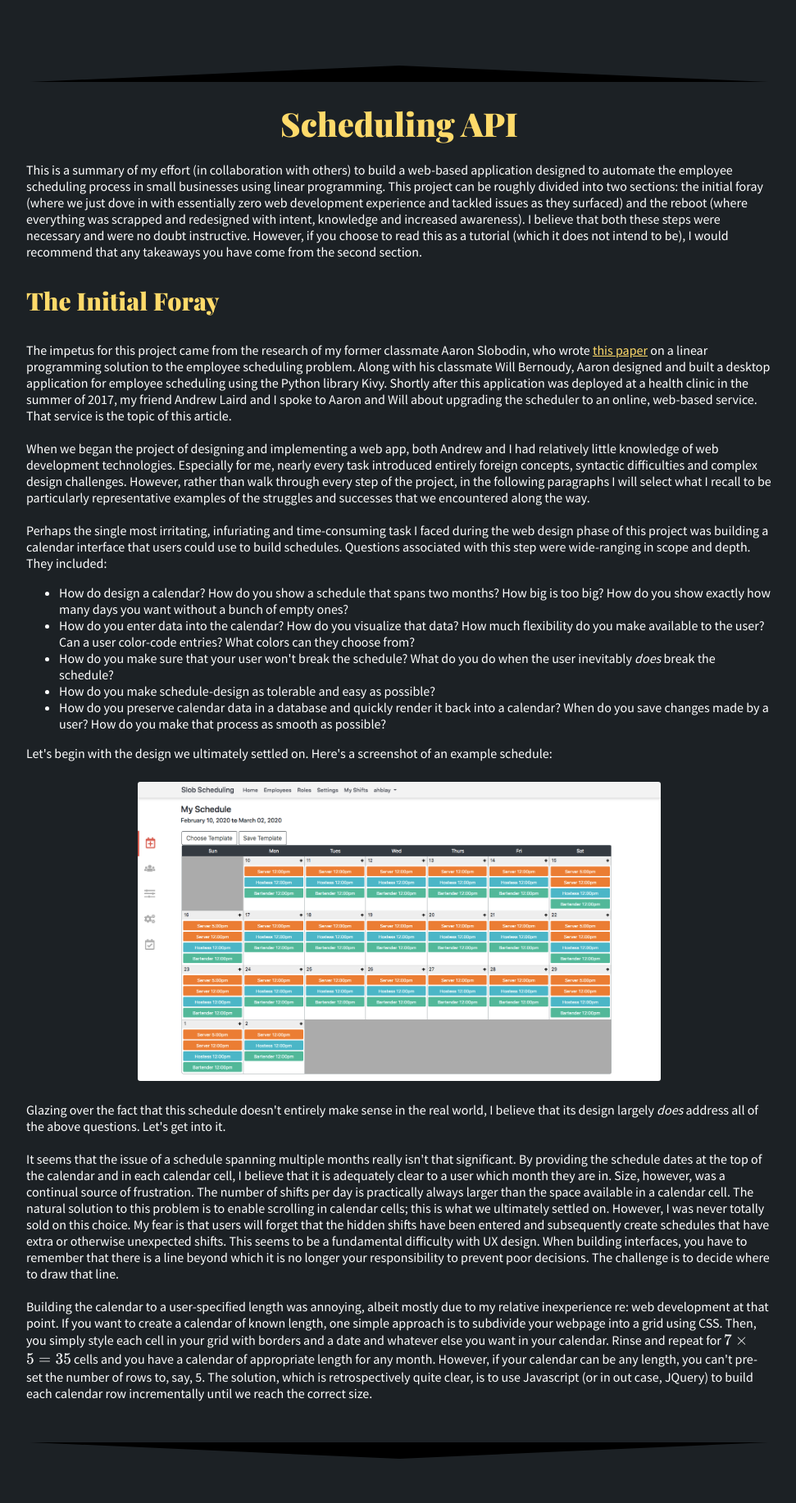
After one commit to ahblay/website, a Flask app: template templates/p1.html in a window 1280 px wide. The commit adds this page. Shown: the whole page at 82% size, without its empty margins (153-1124 px from the left). Run offline with Flask 2, Linux system fonts and the light colour scheme; the template is opened without the code that fills it, so the values that code supplies are empty; some libraries are stand-ins or nearby versions.

Commit message:
Adds p1.html and associated files. Adds modal display for large images. Adds beginning of article about scheduling API.

```diff
--- a/build/index.html
+++ b/build/index.html
@@ -70,9 +70,12 @@
       </div>
     </div>
 
-    <div class="title-sm yellow">Jupyter Projects</div>
+    <div class="title-sm yellow">Projects</div>
 
     <div class="projects">
+      <div id="p1" class="project border-yellow">
+        <div class="p-title">Housing</div>
+      </div>
       <div id="j1" class="project border-yellow">
         <div class="p-title">Housing</div>
       </div>
--- a/freeze.py
+++ b/freeze.py
@@ -16,6 +16,7 @@ def projects():
     yield {'page_name': 't1'}
     yield {'page_name': 't2'}
     yield {'page_name': 't3'}
+    yield {'page_name': 'p1'}
 
 if __name__ == '__main__':
     freezer.freeze()
--- /dev/null
+++ b/static/modal.js
@@ -0,0 +1,18 @@
+// Get the modal
+var modal = document.getElementById("schedule-modal");
+
+// Get the image and insert it inside the modal - use its "alt" text as a caption
+var img = document.getElementById("schedule-calendar");
+var modalImg = document.getElementById("modal-content");
+img.onclick = function(){
+  modal.style.display = "block";
+  modalImg.src = this.src;
+}
+
+// Get the <span> element that closes the modal
+var span = document.getElementsByClassName("close")[0];
+
+// When the user clicks on <span> (x), close the modal
+span.onclick = function() {
+  modal.style.display = "none";
+}
--- a/static/project_base.css
+++ b/static/project_base.css
@@ -48,6 +48,53 @@ main {
     margin: 25px auto 20px auto;
 }
 
+.photo {
+    display: block;
+    width: 70%;
+    height: auto;
+    margin: 25px auto 25px auto;
+    border-radius: 3px;
+    cursor: pointer;
+}
+
+.modal {
+  display: none;
+  position: fixed;
+  z-index: 1;
+  padding-top: 50px;
+  left: 0;
+  top: 0;
+  width: 100%;
+  height: 100%;
+  overflow: auto;
+  background-color: rgb(0,0,0);
+  background-color: rgba(0,0,0,0.9);
+}
+
+.modal-content {
+  margin: auto;
+  display: block;
+  width: 100%;
+  max-width: 1200px;
+  border-radius: 3px;
+}
+
+.close {
+  position: absolute;
+  top: 15px;
+  right: 35px;
+  color: #f1f1f1;
+  font-size: 40px;
+  font-weight: bold;
+}
+
+.close:hover,
+.close:focus {
+  color: #bbb;
+  text-decoration: none;
+  cursor: pointer;
+}
+
 table {
     margin: 25px auto 45px auto;
     border-collapse: collapse;
--- /dev/null
+++ b/templates/p1.html
@@ -0,0 +1,96 @@
+{% extends "project_base.html" %}
+
+{% block data %}
+{% endblock %}
+
+{% block title %}
+Scheduling API
+{% endblock %}
+
+{% block stylesheets %}
+<link rel="stylesheet" type="text/css" href="https://cdnjs.cloudflare.com/ajax/libs/KaTeX/0.10.2/katex.min.css">
+{% endblock %}
+
+{% block ptitle %}Scheduling API{% endblock %}
+
+{% block content %}
+<div class="desc">
+  This is a summary of my effort (in collaboration with others) to build a web-based application designed to automate
+  the employee scheduling process in small businesses using linear programming. This project can be roughly divided into
+  two sections: the initial foray (where we just dove in with essentially zero web development experience and tackled
+  issues as they surfaced) and the reboot (where everything was scrapped and redesigned with intent, knowledge and
+  increased awareness). I believe that both these steps were necessary and were no doubt instructive. However, if you
+  choose to read this as a tutorial (which it does not intend to be), I would recommend that any takeaways you have come
+  from the second section.
+  <div class="title-sm yellow">The Initial Foray</div>
+  The impetus for this project came from the research of my former classmate Aaron Slobodin, who wrote
+  <a class="normal-link" href="https://www.math.uvic.ca/~aslobodin/scheduling.pdf">this paper</a> on a linear
+  programming solution to the employee scheduling problem. Along with his classmate Will Bernoudy, Aaron designed and
+  built a desktop application for employee scheduling using the Python library Kivy. Shortly after this application was
+  deployed at a health clinic in the summer of 2017, my friend Andrew Laird and I spoke to Aaron and Will about
+  upgrading the scheduler to an online, web-based service. That service is the topic of this article.
+  <br><br>
+  When we began the project of designing and implementing a web app, both Andrew and I had relatively little knowledge
+  of web development technologies. Especially for me, nearly every task introduced entirely foreign concepts, syntactic
+  difficulties and complex design challenges. However, rather than walk through every step of the project, in the
+  following paragraphs I will select what I recall to be particularly representative examples of the struggles and
+  successes that we encountered along the way.
+  <br><br>
+  Perhaps the single most irritating, infuriating and time-consuming task I faced during the web design phase of this
+  project was building a calendar interface that users could use to build schedules. Questions associated with this step
+  were wide-ranging in scope and depth. They included:
+  <ul>
+    <li>
+      How do design a calendar? How do you show a schedule that spans two months? How big is too big? How do you show
+      exactly how many days you want without a bunch of empty ones?
+    </li>
+    <li>
+      How do you enter data into the calendar? How do you visualize that data? How much flexibility do you make
+      available to the user? Can a user color-code entries? What colors can they choose from?
+    </li>
+    <li>
+      How do you make sure that your user won't break the schedule? What do you do when the user inevitably <i>does</i>
+      break the schedule?
+    </li>
+    <li>
+      How do you make schedule-design as tolerable and easy as possible?
+    </li>
+    <li>
+      How do you preserve calendar data in a database and quickly render it back into a calendar? When do you save
+      changes made by a user? How do you make that process as smooth as possible?
+    </li>
+  </ul>
+  Let's begin with the design we ultimately settled on. Here's a screenshot of an example schedule:
+  <img id="schedule-calendar" class="photo" src="../static/schedule_calendar.png">
+  <div id="schedule-modal" class="modal">
+    <span class="close">&times;</span>
+    <img class="modal-content" id="modal-content">
+  </div>
+  Glazing over the fact that this schedule doesn't entirely make sense in the real world, I believe that its design
+  largely <i>does</i> address all of the above questions. Let's get into it.
+  <br><br>
+  It seems that the issue of a schedule spanning multiple months really isn't that significant. By providing the schedule
+  dates at the top of the calendar and in each calendar cell, I believe that it is adequately clear to a user which month
+  they are in. Size, however, was a continual source of frustration. The number of shifts per day is practically
+  always larger than the space available in a calendar cell. The natural solution to this problem is to enable scrolling
+  in calendar cells; this is what we ultimately settled on. However, I was never totally sold on this choice. My fear is
+  that users will forget that the hidden shifts have been entered and subsequently create schedules that have extra or
+  otherwise unexpected shifts. This seems to be a fundamental difficulty with UX design. When building interfaces, you
+  have to remember that there is a line beyond which it is no longer your responsibility to prevent poor decisions.
+  The challenge is to decide where to draw that line.
+  <br><br>
+  Building the calendar to a user-specified length was annoying, albeit mostly due to my relative inexperience re: web
+  development at that point. If you want to create a calendar of known length, one simple approach is to subdivide your
+  webpage into a grid using CSS. Then, you simply style each cell in your grid with borders and a date and whatever else
+  you want in your calendar. Rinse and repeat for <span class="math">7 \times 5 = 35</span> cells and you have a calendar
+  of appropriate length for any month. However, if your calendar can be any length, you can't pre-set the number of rows
+  to, say, 5. The solution, which is retrospectively quite clear, is to use Javascript (or in out case, JQuery) to build
+  each calendar row incrementally until we reach the correct size.
+</div>
+{% endblock %}
+
+{% block scripts %}
+<script src="https://cdnjs.cloudflare.com/ajax/libs/KaTeX/0.10.2/katex.min.js" type="text/javascript"></script>
+<script src="/static/modal.js" type="text/javascript"></script>
+<script src="/static/math.js" type="text/javascript"></script>
+{% endblock %}
```
Also changed, not shown: build/p1/index.html (added, +44 -0 lines), templates/index.html (+14 -11 lines), static/schedule_calendar.png (added).
